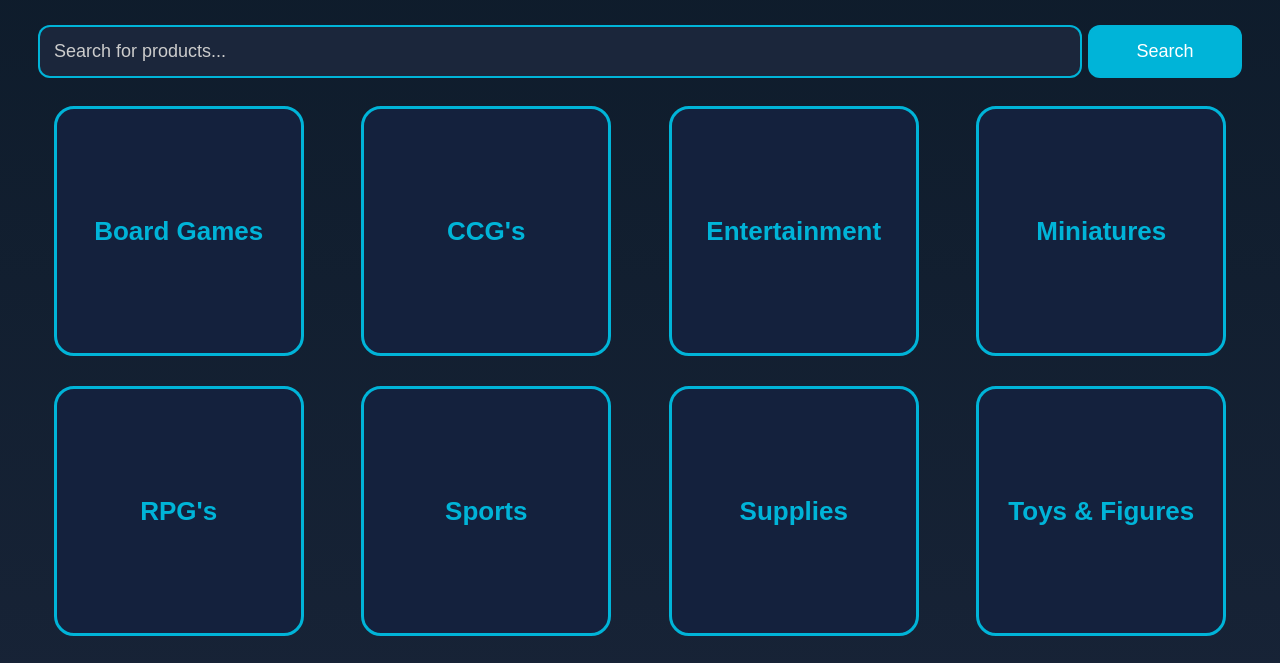
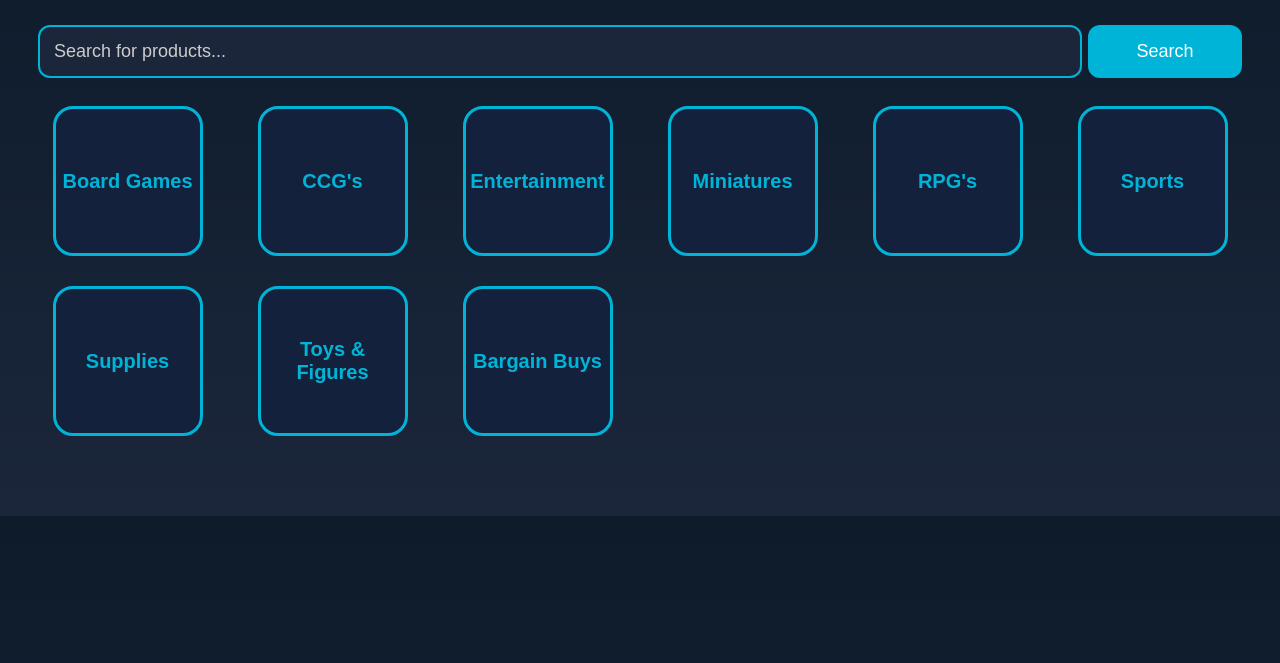
Before and after one commit to PopeManJim/kiosk-ui, a plain HTML site: page index.html in a window 1280 px wide. Shown: the part 116-779 px from the top of the page. Drawn offline with Linux system fonts and the light colour scheme; no server answers.

Commit message:
Update style.css

```diff
--- a/style.css
+++ b/style.css
@@ -60,16 +60,16 @@ h1 {
 
 #category-buttons {
   display: grid;
-  grid-template-columns: repeat(auto-fill, minmax(250px, 1fr));
+  grid-template-columns: repeat(auto-fill, minmax(150px, 1fr));
   gap: 30px;
   justify-items: center;
   margin-bottom: 40px;
 }
 
 .category-btn {
-  width: 250px;
-  height: 250px;
-  font-size: 26px;
+  width: 150px;
+  height: 150px;
+  font-size: 20px;
   background-color: #14213d;
   color: #00b4d8;
   border: 3px solid #00b4d8;
```
